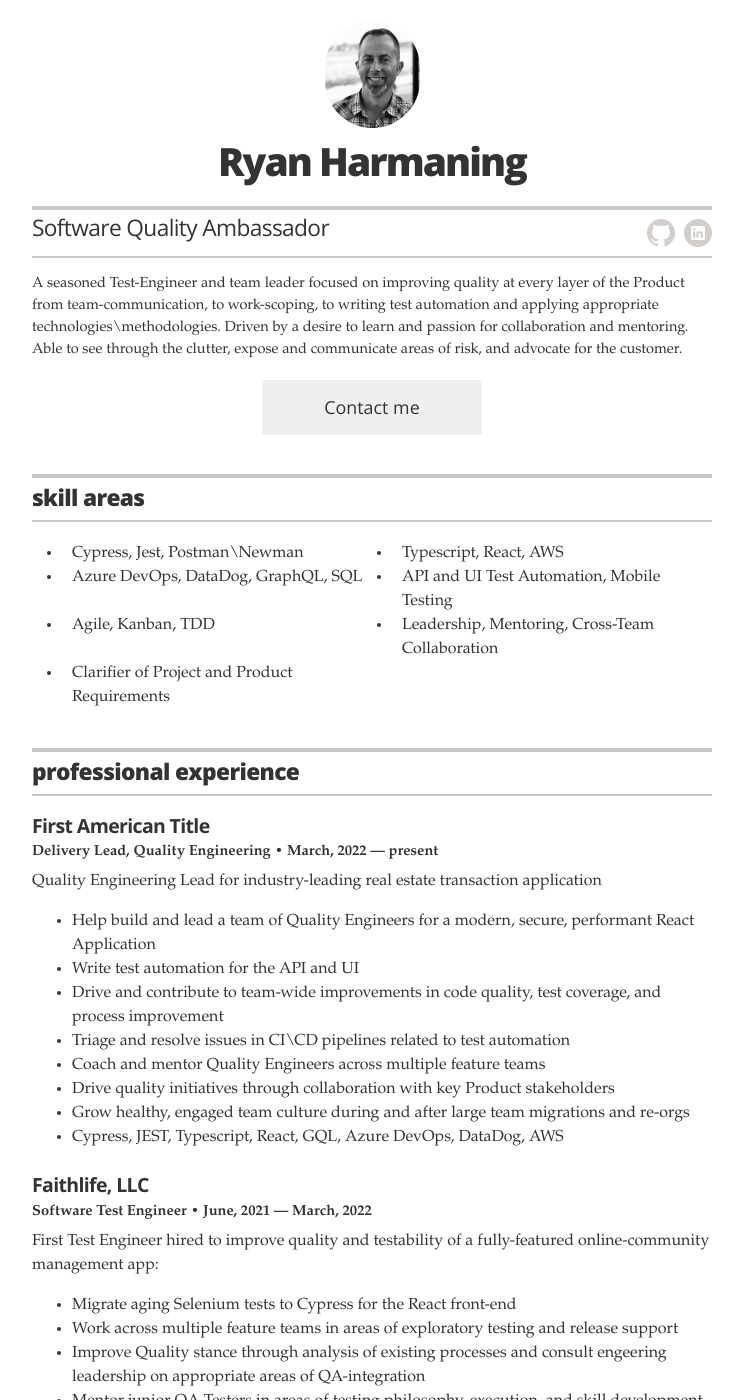
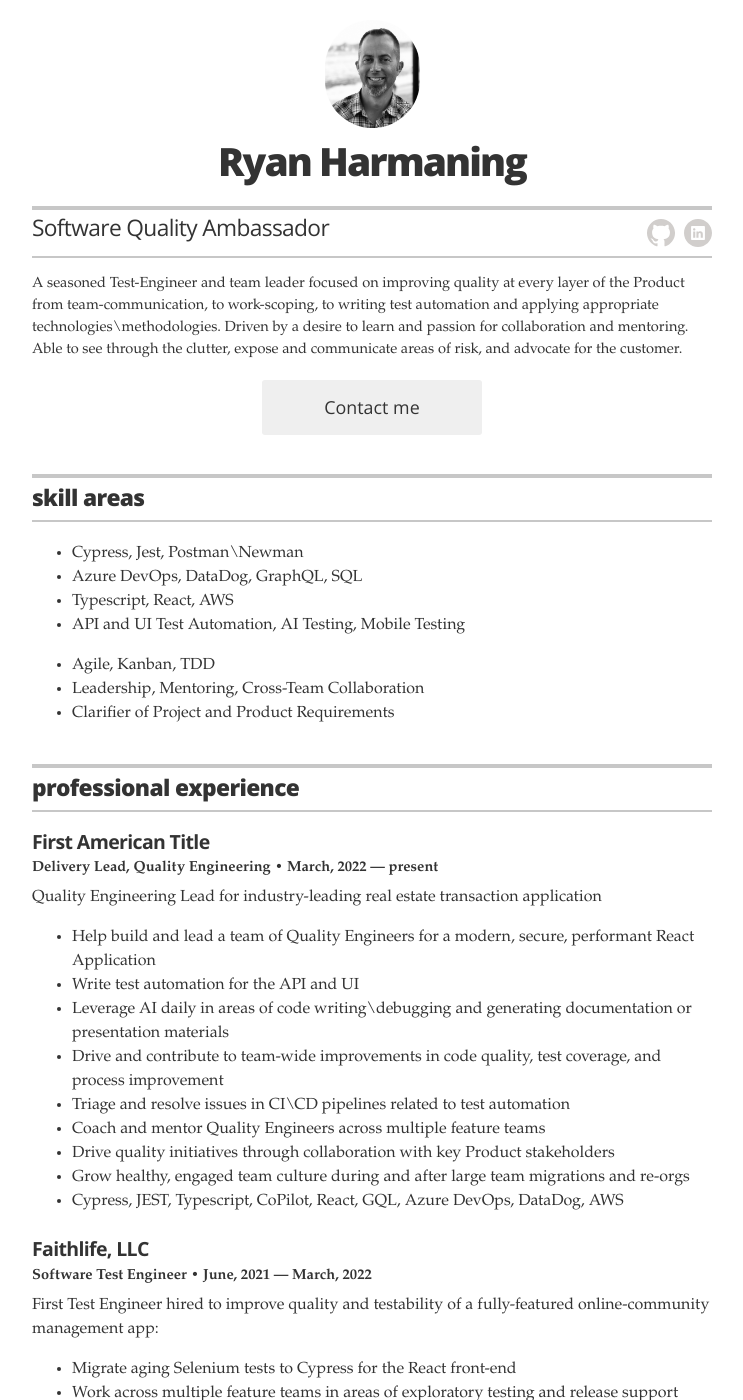
Before and after one commit to rharmaning/rharmaning.github.io, a Jekyll site: the page built from index.html, in a window 1280 px wide and 1400 px high. Shown: the whole window, without its empty margins (268-1011 px from the left). Built offline with Jekyll 4.4.1, drawn with Linux system fonts in a browser that asks for light colours.

Commit message:
style changes

```diff
--- a/_layouts/resume.html
+++ b/_layouts/resume.html
@@ -5,6 +5,7 @@
   <body
     class="theme-{% if site.resume_theme %}{{ site.resume_theme }}{% endif %}"
   >
+
     <div class="wrapper" itemscope itemtype="http://schema.org/Person">
       <header class="page-header">
         <!-- You can turn off the avatar in _config.yml by setting to false -->
@@ -63,15 +64,22 @@
         </header>
 
         <div class="resume-item">
-          <ul class="columns">
-            <li class="column one-half">Cypress, Jest, Postman\Newman</li>
-            <li class="column one-half">Typescript, React, AWS</li>
-            <li class="column one-half">Azure DevOps, DataDog, GraphQL, SQL</li>
-            <li class="column one-half">API and UI Test Automation, Mobile Testing</li>
-            <li class="column one-half">Agile, Kanban, TDD</li>
-            <li class="column one-half">Leadership, Mentoring, Cross-Team Collaboration</li>
-            <li class="column one-half">Clarifier of Project and Product Requirements</li>
-          </ul>
+          <div id="skills-container">
+            <!-- Hard Skills -->
+            <ul class="skills-column">
+              <li>Cypress, Jest, Postman\Newman</li>
+              <li>Azure DevOps, DataDog, GraphQL, SQL</li>
+              <li>Typescript, React, AWS</li>
+              <li>API and UI Test Automation, AI Testing, Mobile Testing</li>
+            </ul>
+
+            <!-- Soft Skills -->
+            <ul class="skills-column">
+              <li>Agile, Kanban, TDD</li>
+              <li>Leadership, Mentoring, Cross-Team Collaboration</li>
+              <li>Clarifier of Project and Product Requirements</li>
+            </ul>
+          </div>
         </div>
       </section>
       {% endif %} {% if site.resume_section_experience %}
@@ -103,6 +111,7 @@
               performant React Application
             </li>
             <li>Write test automation for the API and UI</li>
+            <li>Leverage AI daily in areas of code writing\debugging and generating documentation or presentation materials</li>
             <li>Drive and contribute to team-wide improvements in code quality, test coverage, and process improvement</li>
             <li>Triage and resolve issues in CI\CD pipelines related to test automation</li>
             <li>
@@ -116,7 +125,7 @@
               migrations and re-orgs
             </li>
             <li>
-              Cypress, JEST, Typescript, React, GQL, Azure DevOps, DataDog, AWS
+              Cypress, JEST, Typescript, CoPilot, React, GQL, Azure DevOps, DataDog, AWS
             </li>
           </ul>
         </div>
```
Also changed, not shown: 1 other file.
